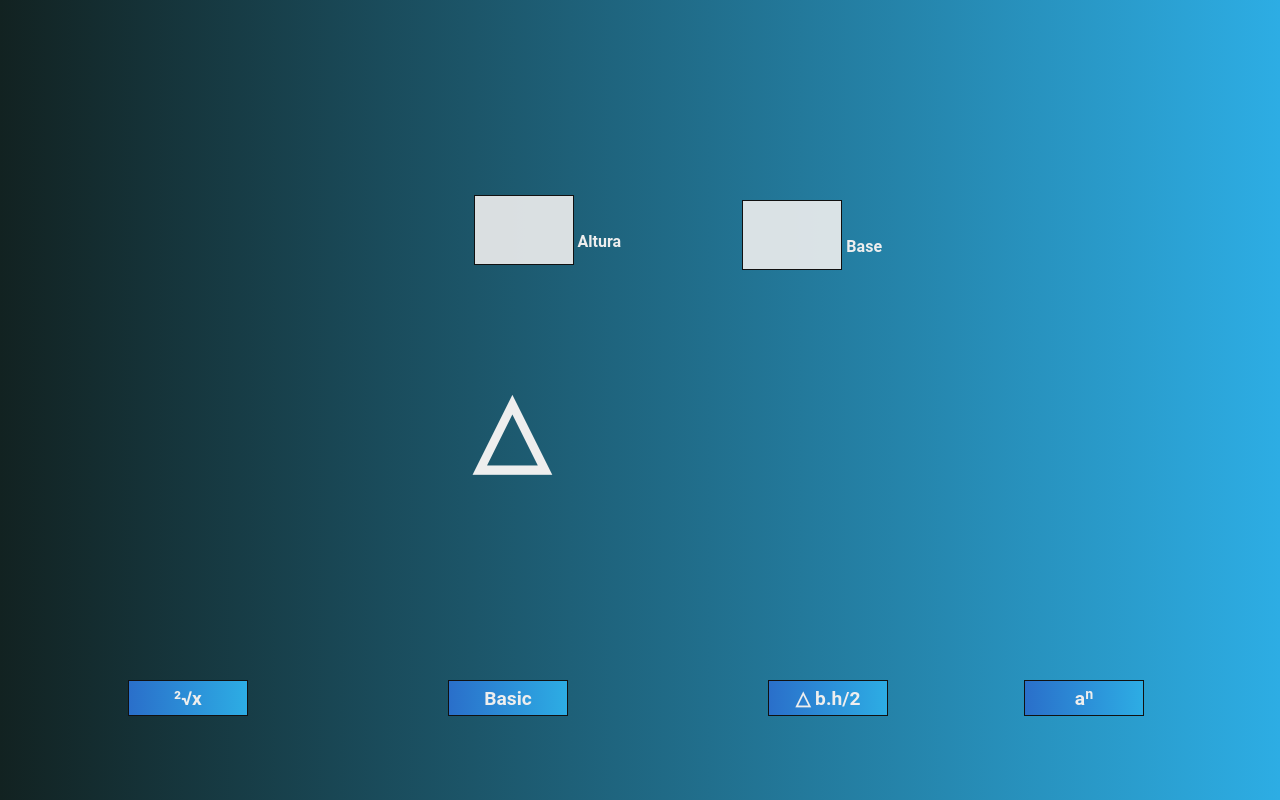
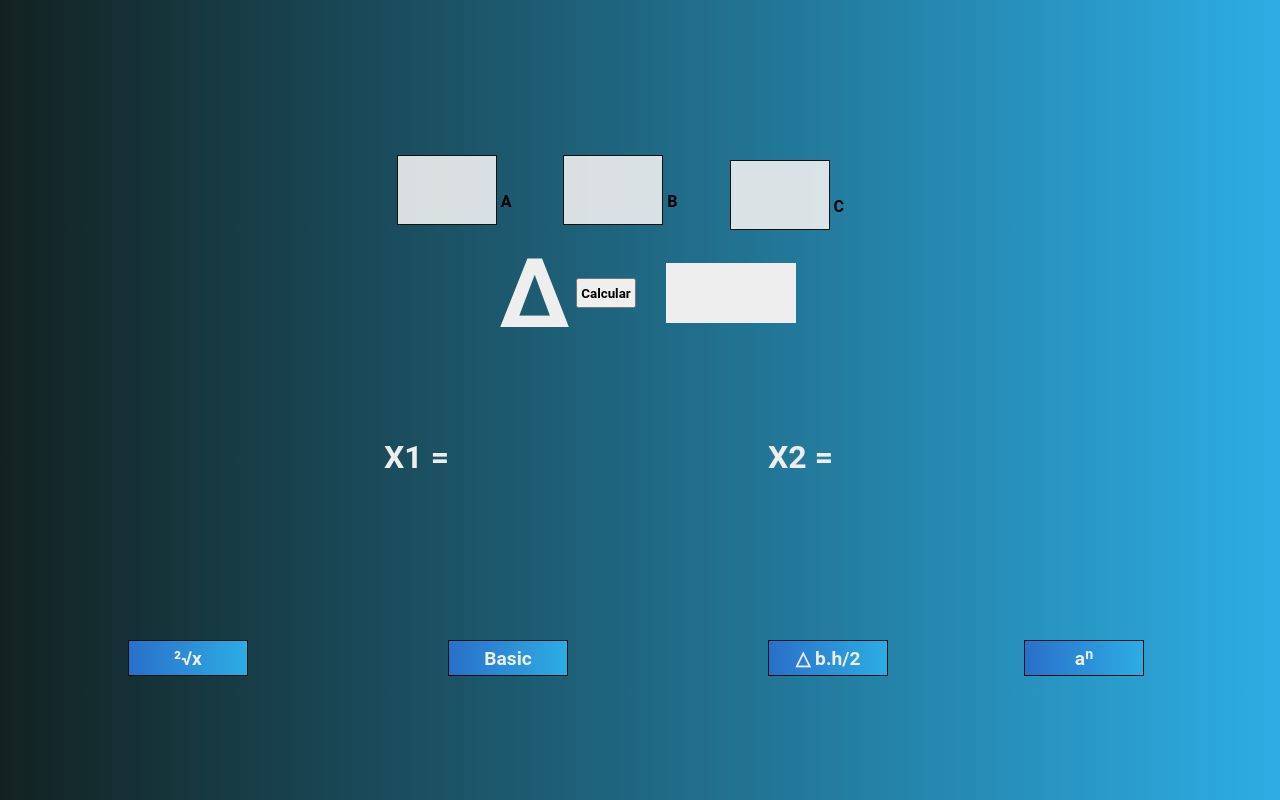
Before and after one commit to Peu255/CalcJS, a plain HTML site: page quadratic-formula.html in a window 1280 px wide. Drawn offline with Linux system fonts and the light colour scheme.

Commit message:
not final

```diff
--- a/css/style.css
+++ b/css/style.css
@@ -378,3 +378,118 @@ body {
     margin-top: 34vh;
     margin-left: 39vw;
 }
+
+.a-value {
+    background-color: #eeeeeee7;
+    border: 1px solid #111;
+    min-width: 100px;
+    max-width: 100px;
+    min-height: 70px;
+    font-size: 3rem;
+    outline: none;
+    margin-left: 8vw;
+    margin-top: 20vh;
+}
+
+.b-value {
+    background-color: #eeeeeee7;
+    border: 1px solid #111;
+    min-width: 100px;
+    max-width: 100px;
+    min-height: 70px;
+    font-size: 3rem;
+    outline: none;
+    margin-left: 14vw;
+    margin-top: 20vh;
+}
+
+.c-value {
+    background-color: #eeeeeee7;
+    border: 1px solid #111;
+    min-width: 100px;
+    max-width: 100px;
+    min-height: 70px;
+    font-size: 3rem;
+    outline: none;
+    margin-left: 57vw;
+    margin-top: 20vh;
+}
+
+.a-div {
+    margin-left: 23vw;
+    margin-top: -29.35vh;
+    position: absolute;
+}
+
+.b-div {
+    margin-left: 30vw;
+    margin-top: -29.35vh;
+    position: absolute;
+}
+
+
+.delta-img {
+    width: 40px;
+    height: 40px;
+    color: #eee;
+    position: absolute;
+    font-size: 6rem;
+    margin-top: 1vh;
+    margin-left: 39vw;
+}
+
+.delta-value-text {
+    width: 130px;
+    height: 60px;
+    margin-top: 4.1vh;
+    margin-left: 52vw;
+    position: absolute;
+    background-color: #eee;
+    color: #eee;
+    font-size: 3rem;
+}
+
+.x1-div {
+    height: 50px;
+    width: 70px;
+    margin-left: 30vw;
+    margin-top: 26vh;
+    font-size: 2rem;
+    position: absolute;
+    color: #eee;
+}
+
+.x2-div {
+    height: 50px;
+    width: 70px;
+    margin-left: 60vw;
+    margin-top: 26vh;
+    font-size: 2rem;
+    position: absolute;
+    color: #eee;
+}
+
+.x1-value-text {
+    color: #eee;
+    position: absolute;
+    font-size: 2rem;
+    margin-top: 26vh;
+    margin-left: 35.4vw;
+}
+
+.x2-value-text {
+    color: #eee;
+    position: absolute;
+    font-size: 2rem;
+    margin-top: 26vh;
+    margin-left: 65.4vw;
+}
+
+.calc-quadratic{
+    width: 60px;
+    height: 30px;
+    margin-top: 6vh;
+    margin-left: 45vw;
+    position: absolute;
+    cursor: pointer;
+}
--- a/js/quadratic.js
+++ b/js/quadratic.js
@@ -1,4 +1,4 @@
-function calc(){
+function Quadr(){
     a = document.getElementById("a").value;
     b = document.getElementById("b").value;
     c = document.getElementById("c").value;
--- a/quadratic-formula.html
+++ b/quadratic-formula.html
@@ -14,14 +14,26 @@
     <a href="./triangle.html"><button class="triangle-ppage">△ b.h/2</button></a>
     <a href="./index.html"><button class="basic-ppage">Basic</button></a>
 
-    <div class="base-text">
-    <input type="text" class="base-tpage" id="base-triangle">
-    Base</div>
-    <div class="altura-text">
-    <input type="text" class="altura-tpage" id="altura-triangle">
-    Altura</div>
+    <div class="c-div">
+    <input type="text" class="c-value" id="c"> C
+    </div>
 
-    <div class="visual-triangle">△</div>
+    <div class="a-div">
+    <input type="text" class="a-value" id="a"> A
+    </div>
+
+    <div class="b-div">
+    <input type="text" class="b-value" id="b"> B
+    </div>
+
+    <div class="delta-img">Δ</div>
+    <button class="calc-quadratic" onclick="Quadr()">Calcular</button>
+    <p class="delta-value-text" id="delta-value"></p>
+
+    <div class="x1-div">X1 =</div>
+    <p class="x1-value-text" id="x1-value"></p>
+    <div class="x2-div">X2 =</div>
+    <p class="x2-value-text" id="x2-value"></p>
 
 <script src="js/quadratic.js" type="text/javascript"></script>
 </body>
```
